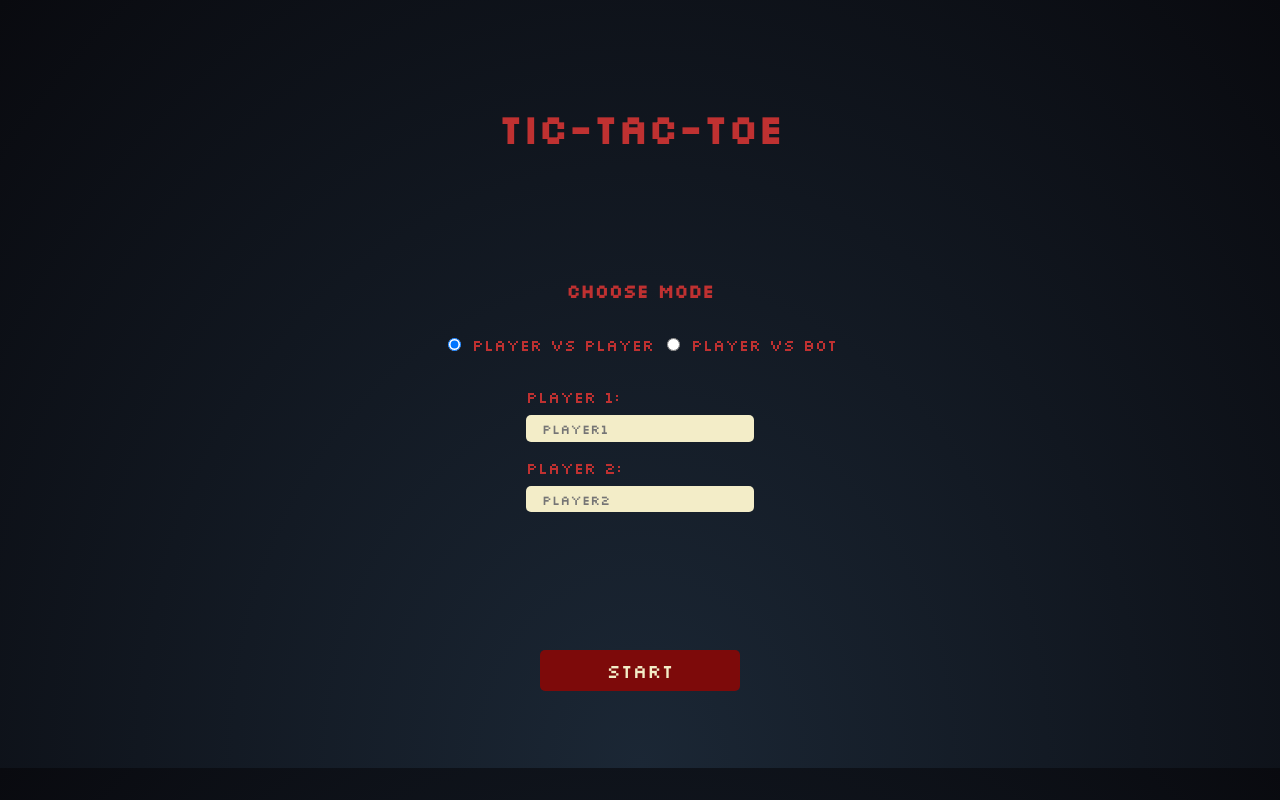
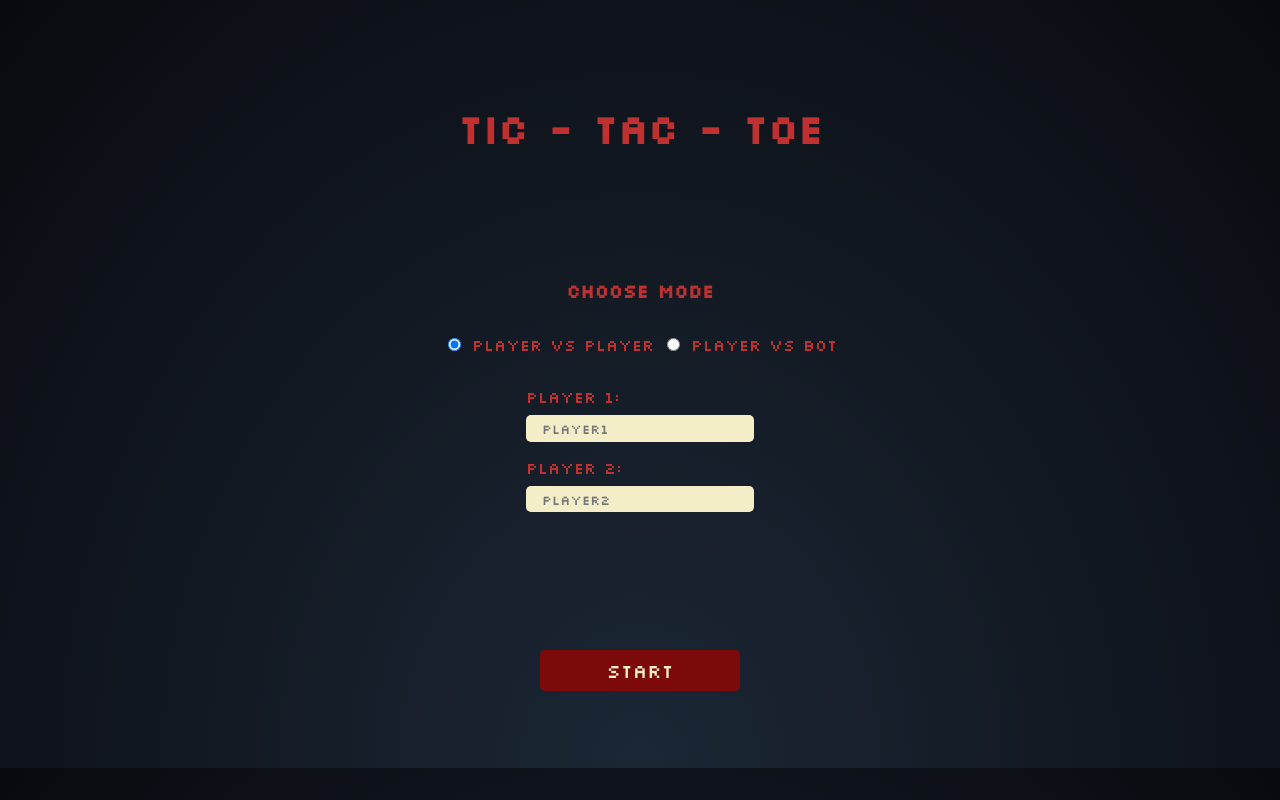
Before and after one commit to dd-mahn/Tic-Tac-Toe, a plain HTML site: page index.html in a window 1280 px wide. Drawn offline with Linux system fonts and the light colour scheme.

Commit message:
Change title structure for styling

```diff
--- a/index.html
+++ b/index.html
@@ -8,7 +8,13 @@
 </head>
 <body>
     <div class="container">
-        <h1 class="title">Tic-tac-toe</h1>
+        <h1 class="title">
+            <span class="title-word title-word-1">Tic</span>
+            <span class="title-word title-word-2">-</span>
+            <span class="title-word title-word-3">tac</span>
+            <span class="title-word title-word-4">-</span>
+            <span class="title-word title-word-5">toe</span>
+        </h1>
         <h3 class="turn"></h3>
         <div class="mode__form">
             <h3 class="mode__title">Choose mode</h3>
```
